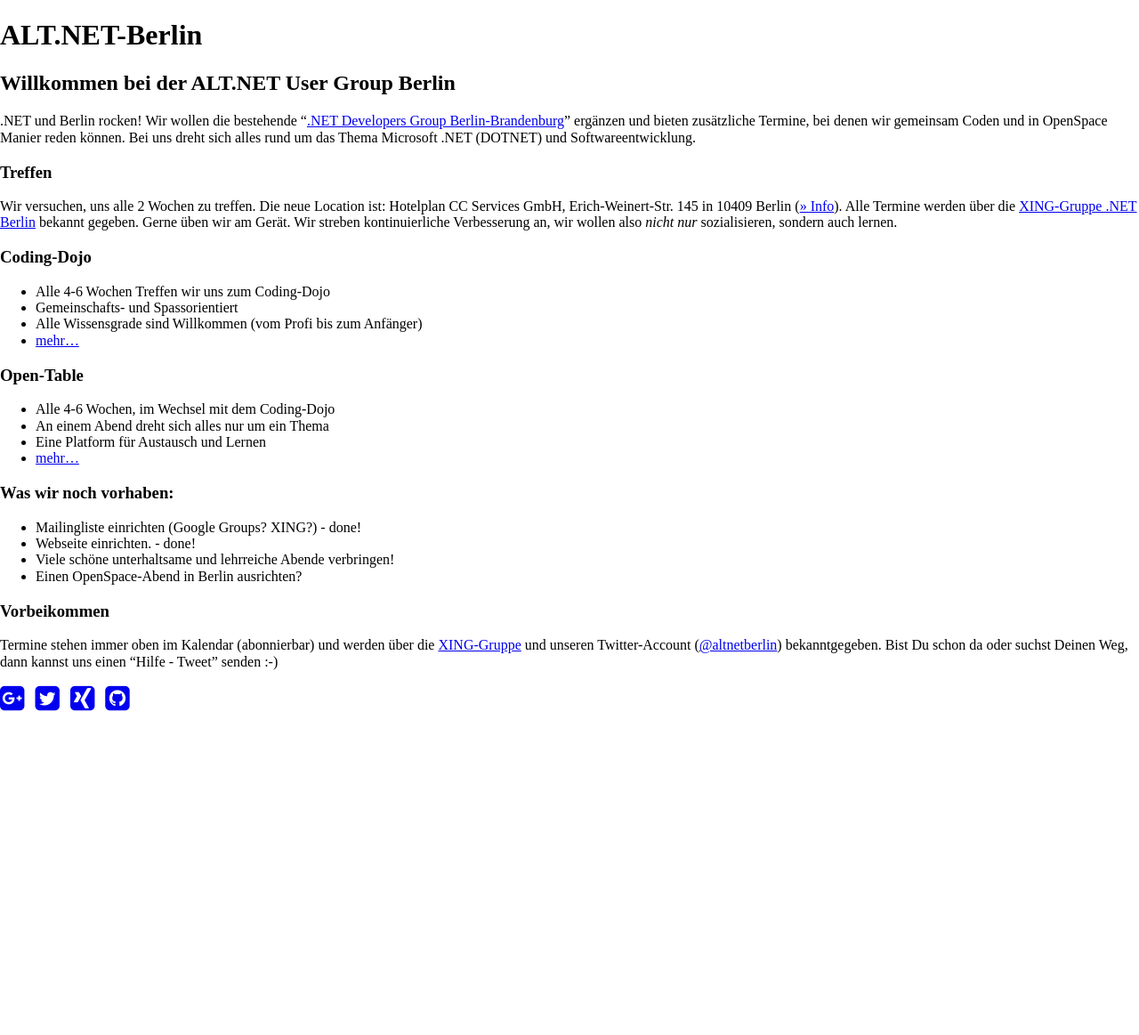
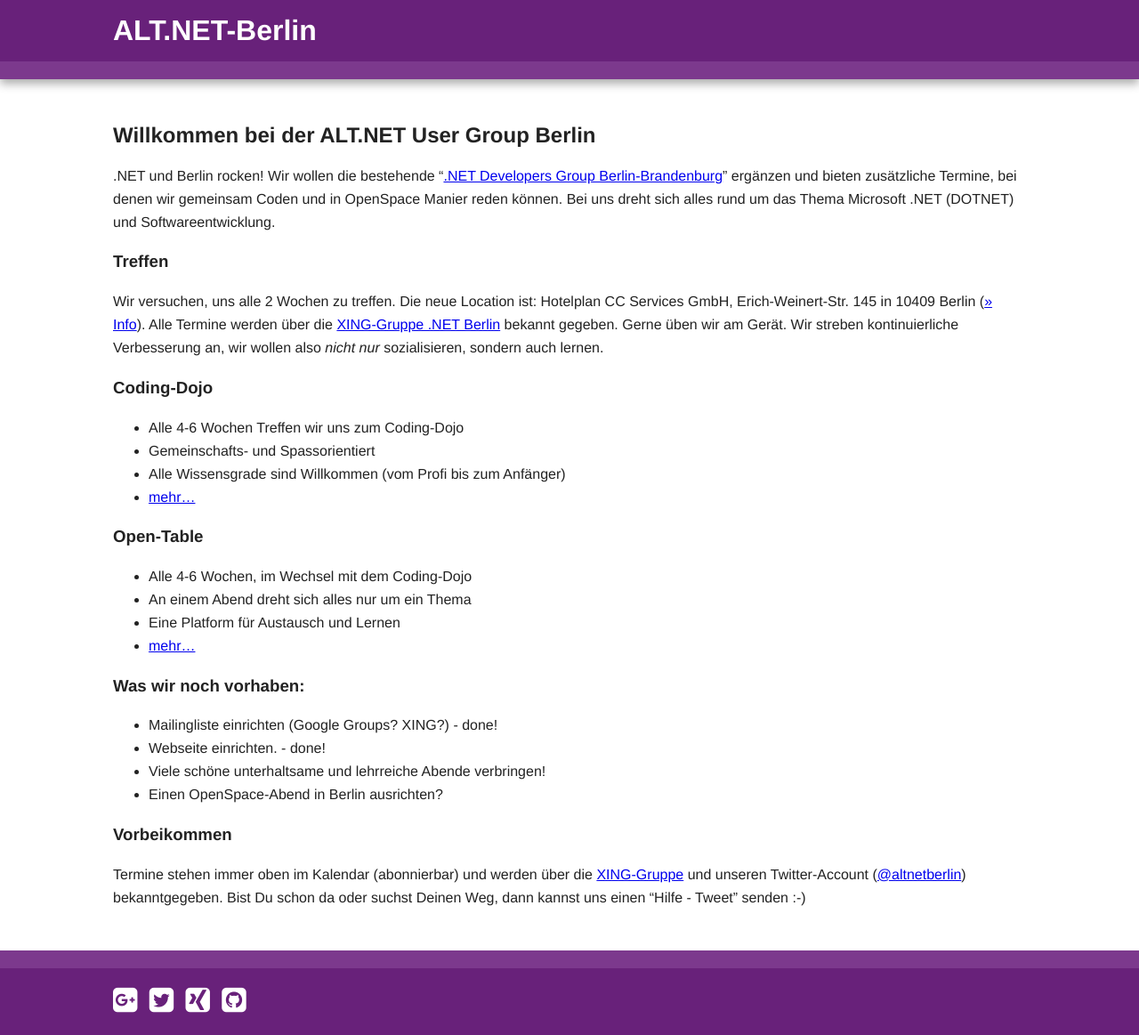
Before and after one commit to altnetberlin/altnetberlin.github.io, a Jekyll site: the page built from index.md, in a window 1280 px wide. Shown: the whole page at 89% size. Built offline with Jekyll 4.4.1, drawn with Linux system fonts in a browser that asks for light colours; nearby versions of some CDN libraries; library files that are not in the unit come from our copies; Markdown is read by kramdown in place of the engine named in the settings; before the commit the page ends 900 px from its top, so only the background shows below that.

Commit message:
Update default.html

```diff
--- a/_layouts/default.html
+++ b/_layouts/default.html
@@ -33,12 +33,12 @@
 	<title id="webpage-title" itemprop="name">{{ page.title }} - ALT.NET-Berlin</title>
 	<meta content="" name="description">
 
-	<link rel="stylesheet" href="~/css/normalize.min.css">
-	<link rel="stylesheet" href="~/css/main.css">
+	<link rel="stylesheet" href="/css/normalize.min.css">
+	<link rel="stylesheet" href="/css/main.css">
 	<link rel="stylesheet" href="//maxcdn.bootstrapcdn.com/font-awesome/4.2.0/css/font-awesome.min.css">
 
 	<link href="//ajax.googleapis.com" rel="dns-prefetch">
-	<script src="~/js/vendor/modernizr-2.6.2-respond-1.1.0.min.js"></script>
+	<script src="/js/vendor/modernizr-2.6.2-respond-1.1.0.min.js"></script>
 </head>
 <body>
 	<!--[if lt IE 7]>
@@ -77,9 +77,9 @@
 	</div>
 
 	<script src="//ajax.googleapis.com/ajax/libs/jquery/1.11.1/jquery.min.js"></script>
-	<script>window.jQuery || document.write('<script src="~/js/vendor/jquery-1.11.1.min.js"><\/script>')</script>
+	<script>window.jQuery || document.write('<script src="/js/vendor/jquery-1.11.1.min.js"><\/script>')</script>
 
-	<script src="~/js/main.js"></script>
+	<script src="/js/main.js"></script>
 
 	<script>
 		(function(b,o,i,l,e,r){b.GoogleAnalyticsObject=l;b[l]||(b[l]=
```
